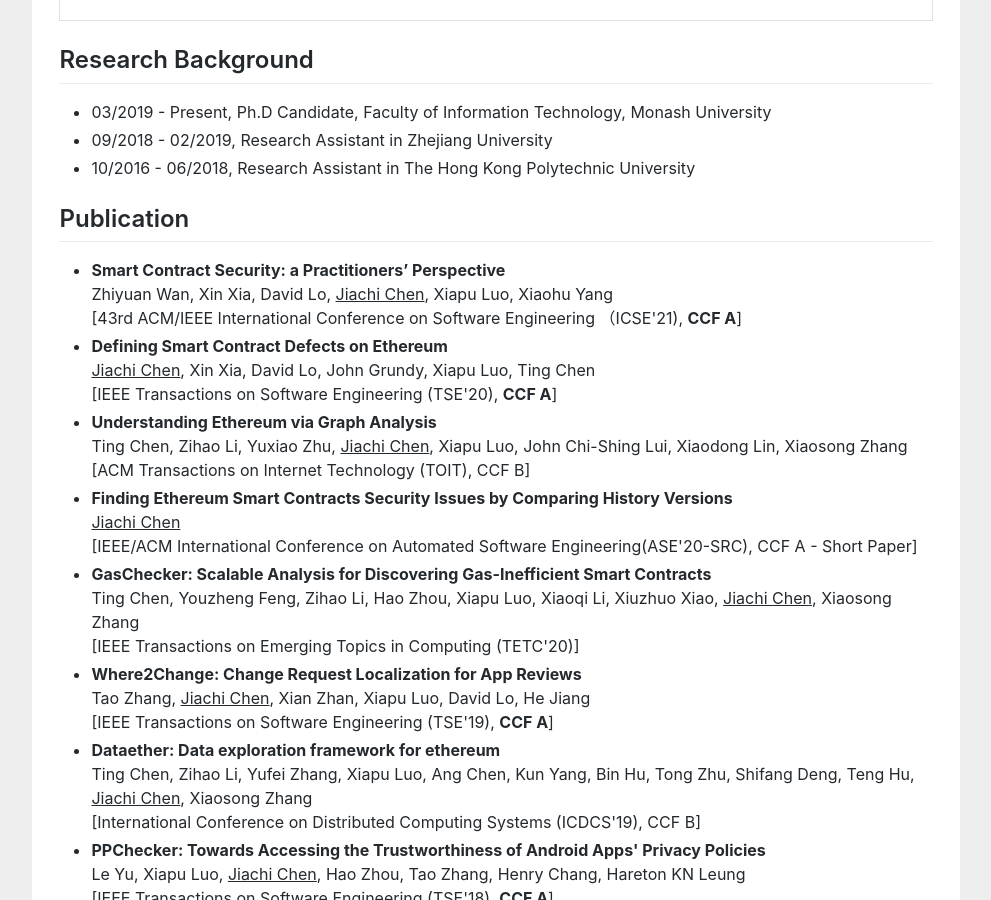
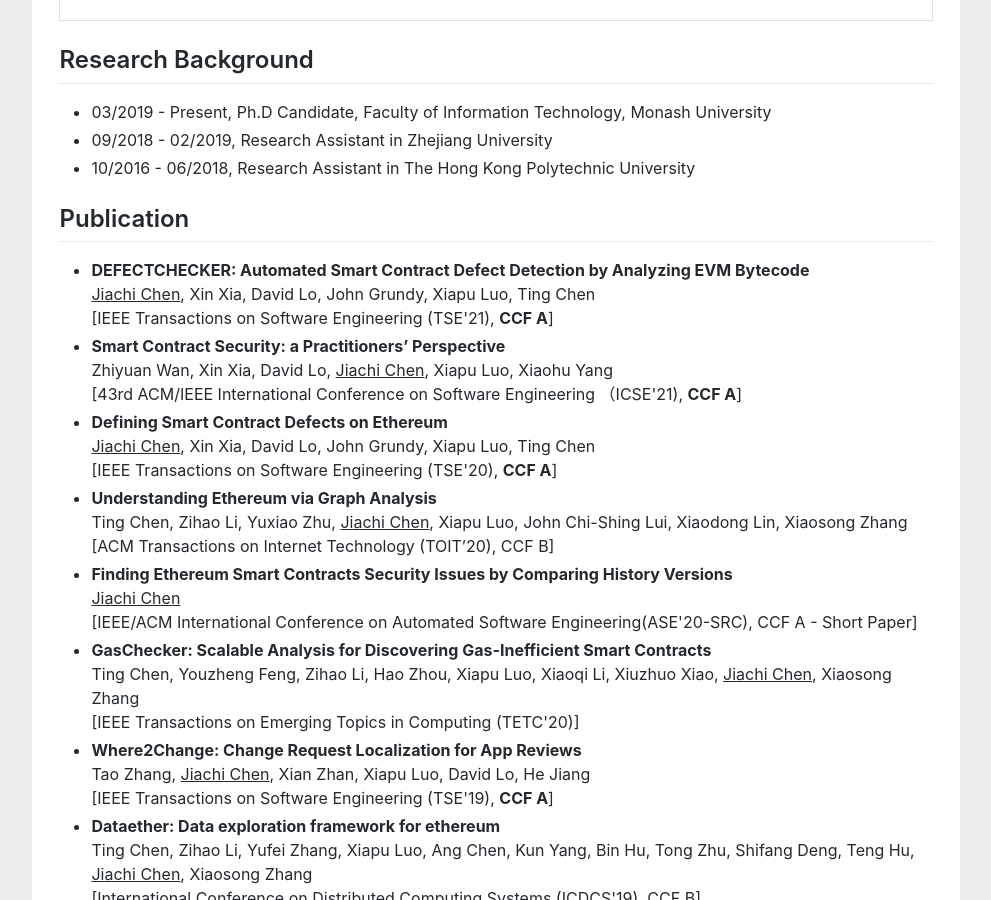
Before and after one commit to huangyuan-hy/huangyuan-hy.github.io, a Jekyll site: the page index.html, which Jekyll copies as it is, in a window 1280 px wide and 900 px high, scrolled down 535 px. Shown: the whole window, without its empty margins (144-1135 px from the left). Built offline with Jekyll 4.4.1, drawn with Linux system fonts in a browser that asks for light colours.

Commit message:
Update index.html

```diff
--- a/index.html
+++ b/index.html
@@ -82,6 +82,11 @@ gtag('config', 'UA-158965281-1');
 				<h2>Publication</h2>
 				<ul>
 					<li>
+						<b>DEFECTCHECKER: Automated Smart Contract Defect Detection by Analyzing EVM Bytecode </b> <br>
+						<u>Jiachi Chen</u>, Xin Xia, David Lo, John Grundy, Xiapu Luo, Ting Chen<br>
+						[IEEE Transactions on Software Engineering (TSE'21), <b>CCF A</b>]
+					</li>
+					<li>
 						<b>Smart Contract Security: a Practitioners’ Perspective </b> <br>
 						Zhiyuan Wan, Xin Xia, David Lo, <u>Jiachi Chen</u>, Xiapu Luo, Xiaohu Yang<br>
 						[43rd ACM/IEEE International Conference on Software Engineering （ICSE'21), <b>CCF A</b>]
@@ -96,7 +101,7 @@ gtag('config', 'UA-158965281-1');
 					<li>
 						<b>Understanding Ethereum via Graph Analysis </b> <br>
 						Ting Chen, Zihao Li, Yuxiao Zhu, <u>Jiachi Chen</u>, Xiapu Luo, John Chi-Shing Lui, Xiaodong Lin, Xiaosong Zhang<br>
-						[ACM Transactions on Internet Technology (TOIT), CCF B]
+						[ACM Transactions on Internet Technology (TOIT’20), CCF B]
 					</li>
 
 					<li>
```
